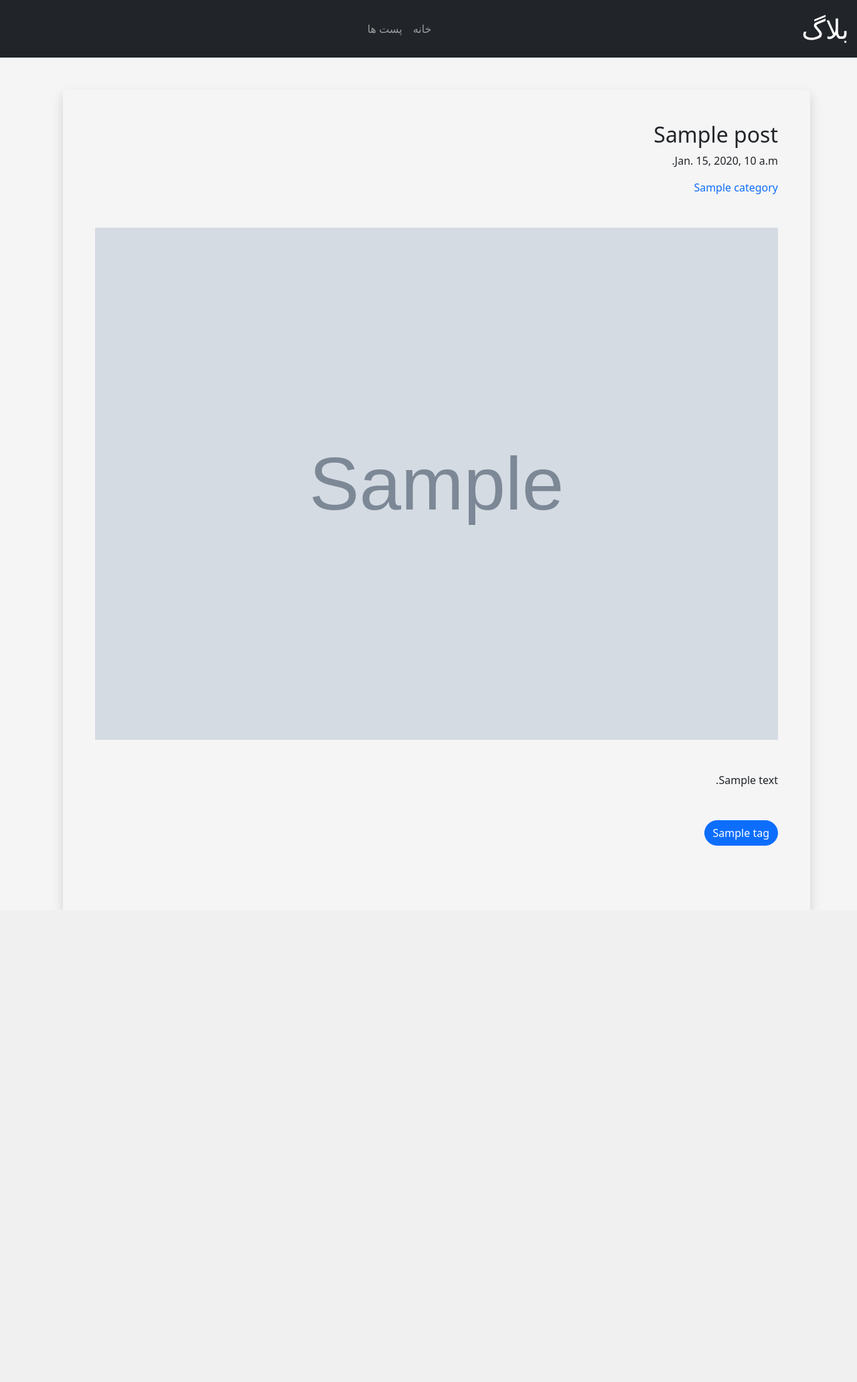
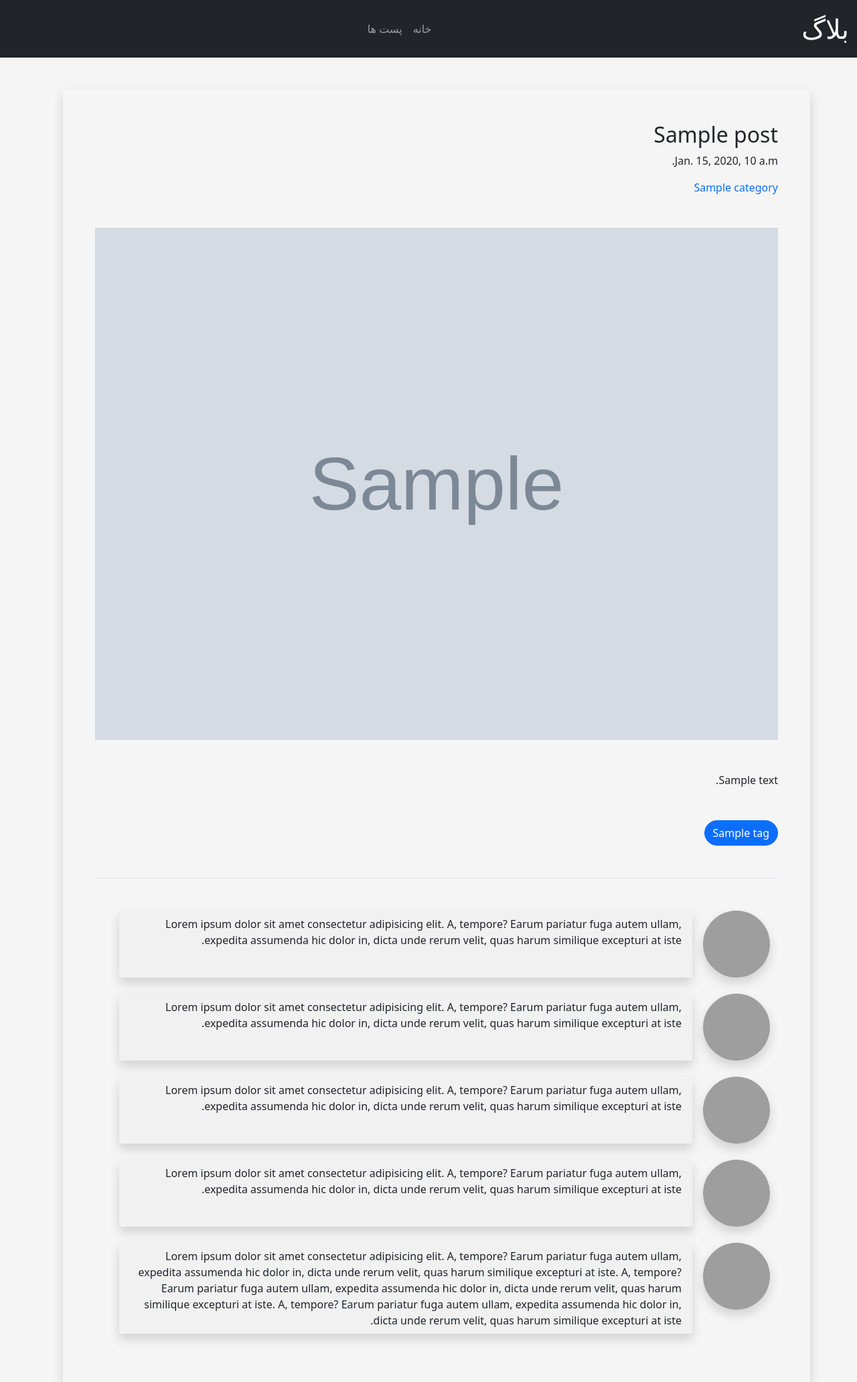
Before and after one commit to shahinAbolqasemi/blog, a Django app: template django_blog/templates/django_blog/post.html in a window 1280 px wide. Shown: the whole page at 67% size. Before the commit the page ends 1350 px from the top, so only its background shows below. Run offline with Django 3.2, Linux system fonts and the light colour scheme; the template is opened without the code that fills it: most values are stand-ins (such as "Sample title", 1, 10 or a date in 2020); grey boxes marked "Sample" are stand-in pictures; grey boxes are pictures that could not be loaded.

Commit message:
add sample for comment section

```diff
--- a/django_blog/templates/django_blog/post.html
+++ b/django_blog/templates/django_blog/post.html
@@ -15,4 +15,49 @@
             </li>
         {% endfor %}
     </ul>
+    <div class="container mx-3 mx-sm-auto border-top pt-4">
+        <div class="row justify-content-center my-4">
+            <img src="https://e-cdn-images.dzcdn.net/images/artist/910ea20100d0cd17ed82ff62efdf35de/264x264-000000-80-0-0.jpg"
+                 alt="" class="profile-img rounded-circle p-0 shadow">
+            <div class="col command-box ms-3 shadow rounded px-3 py-2">
+                Lorem ipsum dolor sit amet consectetur adipisicing elit. A, tempore? Earum pariatur fuga autem ullam,
+                expedita assumenda hic dolor in, dicta unde rerum velit, quas harum similique excepturi at iste.
+            </div>
+        </div>
+        <div class="row justify-content-center my-4">
+            <img src="https://e-cdn-images.dzcdn.net/images/artist/910ea20100d0cd17ed82ff62efdf35de/264x264-000000-80-0-0.jpg"
+                 alt="" class="profile-img rounded-circle p-0 shadow">
+            <div class="col command-box ms-3 shadow rounded px-3 py-2">
+                Lorem ipsum dolor sit amet consectetur adipisicing elit. A, tempore? Earum pariatur fuga autem ullam,
+                expedita assumenda hic dolor in, dicta unde rerum velit, quas harum similique excepturi at iste.
+            </div>
+        </div>
+        <div class="row justify-content-center my-4">
+            <img src="https://e-cdn-images.dzcdn.net/images/artist/910ea20100d0cd17ed82ff62efdf35de/264x264-000000-80-0-0.jpg"
+                 alt="" class="profile-img rounded-circle p-0 shadow">
+            <div class="col command-box ms-3 shadow rounded px-3 py-2">
+                Lorem ipsum dolor sit amet consectetur adipisicing elit. A, tempore? Earum pariatur fuga autem ullam,
+                expedita assumenda hic dolor in, dicta unde rerum velit, quas harum similique excepturi at iste.
+            </div>
+        </div>
+        <div class="row justify-content-center my-4">
+            <img src="https://e-cdn-images.dzcdn.net/images/artist/910ea20100d0cd17ed82ff62efdf35de/264x264-000000-80-0-0.jpg"
+                 alt="" class="profile-img rounded-circle p-0 shadow">
+            <div class="col command-box ms-3 shadow rounded px-3 py-2">
+                Lorem ipsum dolor sit amet consectetur adipisicing elit. A, tempore? Earum pariatur fuga autem ullam,
+                expedita assumenda hic dolor in, dicta unde rerum velit, quas harum similique excepturi at iste.
+            </div>
+        </div>
+        <div class="row justify-content-center my-4">
+            <img src="https://e-cdn-images.dzcdn.net/images/artist/910ea20100d0cd17ed82ff62efdf35de/264x264-000000-80-0-0.jpg"
+                 alt="" class="profile-img rounded-circle p-0 shadow">
+            <div class="col command-box ms-3 shadow rounded px-3 py-2">
+                Lorem ipsum dolor sit amet consectetur adipisicing elit. A, tempore? Earum pariatur fuga autem ullam,
+                expedita assumenda hic dolor in, dicta unde rerum velit, quas harum similique excepturi at iste. A,
+                tempore? Earum pariatur fuga autem ullam, expedita assumenda hic dolor in, dicta unde rerum velit, quas
+                harum similique excepturi at iste. A, tempore? Earum pariatur fuga autem ullam, expedita assumenda hic
+                dolor in, dicta unde rerum velit, quas harum similique excepturi at iste.
+            </div>
+        </div>
+    </div>
 {% endblock %}
```
